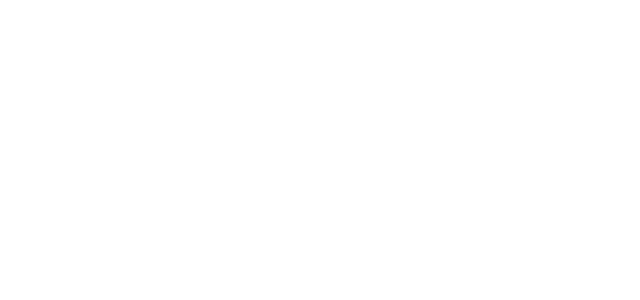
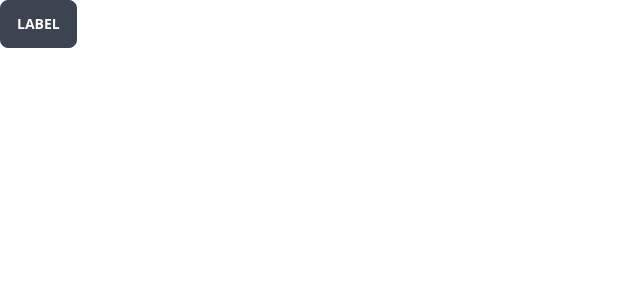
Before and after one commit to kamilfnukal/BTA, a Next.js app: page / in a window 1280 px wide. Shown: the top 300 px of the page, without its empty margins (0-640 px from the left). Built offline with nearby package versions, Linux system fonts and the light colour scheme.

Commit message:
Daisy ui setup

```diff
--- a/src/components/atoms/Button.tsx
+++ b/src/components/atoms/Button.tsx
@@ -1,7 +1,14 @@
-type ButtonProps = {}
-
-const Button: React.FC<ButtonProps> = () => {
-  return <button className="btn" />
+type ButtonProps = {
+  label: string
+  onClick: () => any
 }
 
-export default Button
+const Button: React.FC<ButtonProps> = ({ onClick, label }) => {
+  return (
+    <button className="btn" onClick={onClick}>
+      {label}
+    </button>
+  )
+}
+
+export { Button }
--- /dev/null
+++ b/src/components/atoms/index.ts
@@ -0,0 +1 @@
+export * from './Button'
--- a/src/pages/index.tsx
+++ b/src/pages/index.tsx
@@ -1,6 +1,9 @@
-import Head from 'next/head'
-import Image from 'next/image'
+import { Button } from '../components/atoms'
 
 export default function Home() {
-  return <div className=" text-red-700"></div>
+  return (
+    <div className="text-red-700">
+      <Button label="Label" onClick={() => console.log('A')} />
+    </div>
+  )
 }
--- a/tailwind.config.js
+++ b/tailwind.config.js
@@ -4,5 +4,5 @@ module.exports = {
   theme: {
     extend: {}
   },
-  plugins: []
+  plugins: [require("daisyui")]
 }
```
